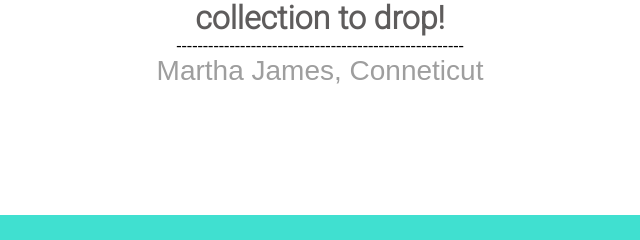
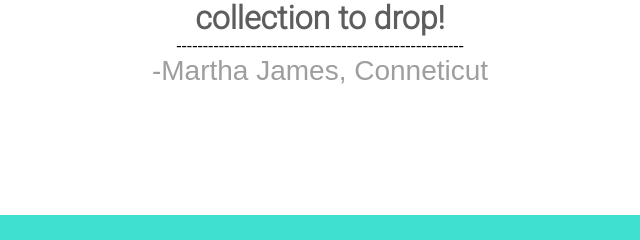
Before and after one commit to node0112/brand_shop, a plain HTML site: page index.html in a window 1280 px wide. Shown: the part 2137-2377 px from the top of the page, 320-960 px from the left. Drawn offline with Linux system fonts and the light colour scheme; a web font is replaced by a local one.

```diff
--- a/index.html
+++ b/index.html
@@ -62,7 +62,7 @@
           <div class="review-box">
               <div class="review-text">The Urban Collection of SWFT was extremely comfortable and well desgined. Can't wait for the next collection to drop!</div>
               <div class="review-dashline">------------------------------------------------------</div>
-              <div class="review-location">Martha James, Conneticut</div>
+              <div class="review-location">-Martha James, Conneticut</div>
           </div>
       </div>
       <div class="newsletters">
```
